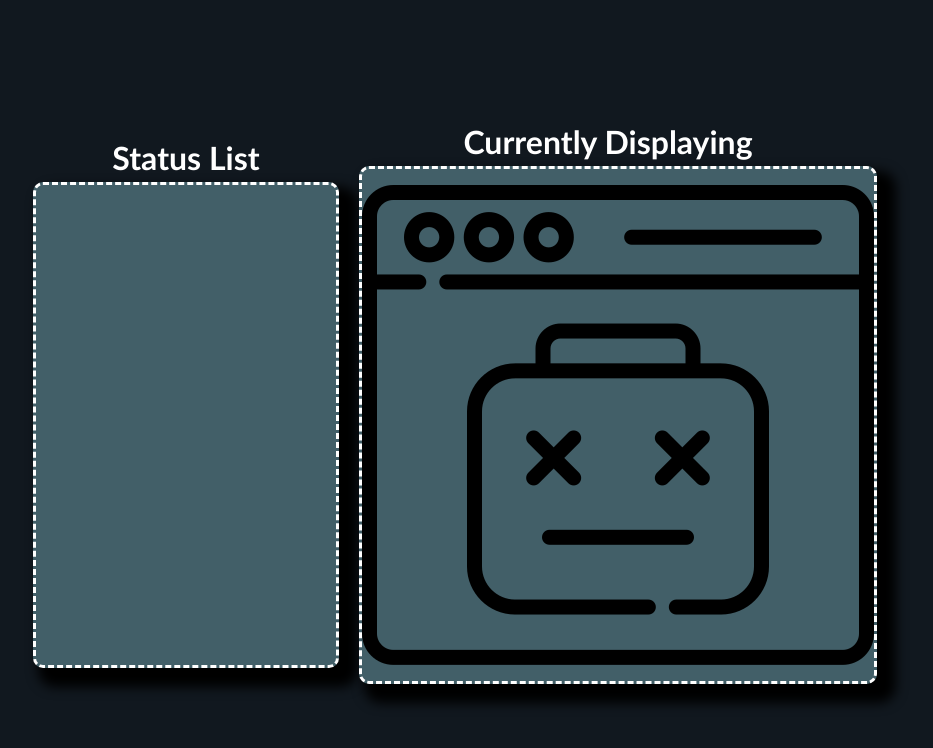
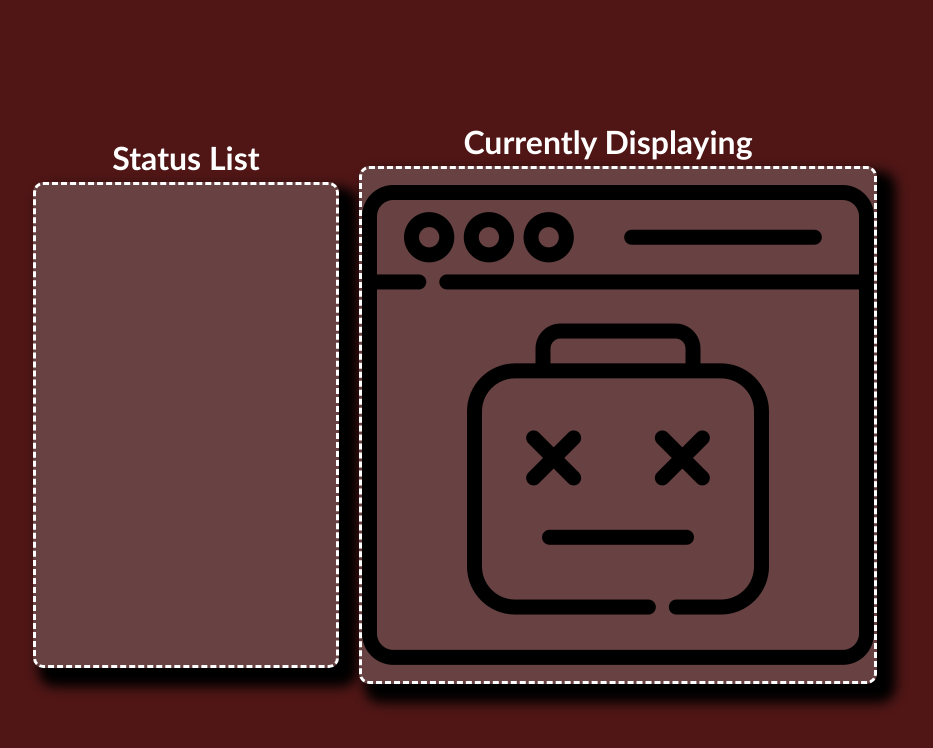
Before and after one commit to vitu0089/Remote-Status-Changer, a website: page app/pages/controller.html in a window 1280 px wide. Shown: the whole page, without its empty margins (185-1118 px from the left). Drawn offline with Linux system fonts and the light colour scheme; files that its build step writes are made by us from their sources; no server answers; files whose address does not match are found by name.

Commit message:
Reconnect on controller

```diff
--- a/app/pages/controller.html
+++ b/app/pages/controller.html
@@ -4,7 +4,7 @@
     <link rel="Icon" href="/img/Icon.ico" type="image/x-icon">
 </head>
 
-<body>
+<body id="body">
     <div class="container">
         <h1>Status List</h1>
         <div id="list">
--- a/app/scripts/controller.js
+++ b/app/scripts/controller.js
@@ -1,7 +1,8 @@
 let currentMap = new Map()
 const host = window.location.host
-const socket = new WebSocket(`ws://${document.location.hostname}:61235`)
-
+let socket = new WebSocket(`ws://${document.location.hostname}:61235`)
+const body = document.getElementById("body")
+const originalBodyColor = window.getComputedStyle(body).backgroundColor
 async function GetImageData() {
     let body = await fetch(`http://${host}/controls/imageData`)
     return await body.json()
@@ -27,6 +28,11 @@ async function UpdateList() {
 
         // Clickability
         node.onclick = function(event) {
+            if (socket.readyState == 3 /* 3 means closed */) {
+                console.error("Socket has been closed, please wait for server to restart")
+                return
+            }
+
             // Force server to change image
             socket.send(item.Name)
         }
@@ -37,8 +43,14 @@ async function UpdateList() {
 UpdateList()
 
 // Socket connections
+function SetupSocketConnection(reboot) {
+    if (reboot) {
+        socket = new WebSocket(`ws://${document.location.hostname}:61235`)
+    }
+
     socket.addEventListener("open", () => {
         console.log("Socket connected successfully")
+        body.style.backgroundColor = originalBodyColor
     })
     socket.addEventListener("message", (message) => {
         let selectedImage = message.data
@@ -54,7 +66,12 @@ socket.addEventListener("message", (message) => {
         if (imageAvailable) {
             displayNode.setAttribute("src", `/img/${imageJson.FileName}`)
         }
+    })
+    socket.onclose = (event) => {
+        body.style.background = "#501616"
 
-    // Message back
-    socket.send()
-})
+        // wait a little before each reboot
+        setTimeout(SetupSocketConnection, 10_000, true)
+    }
+}
+SetupSocketConnection(false)
--- a/app/style/controller.css
+++ b/app/style/controller.css
@@ -14,7 +14,7 @@ h1 {
 }
 
 .container div {
-    background-color: rgb(66, 95, 104);
+    background-color: rgb(104, 66, 66);
     box-shadow: 12px 12px 12px 7px rgb(0,0,0);
     border-style: dashed;
     border-radius: 10px;
```
Lines whose indentation alone changed are shown as unchanged.
